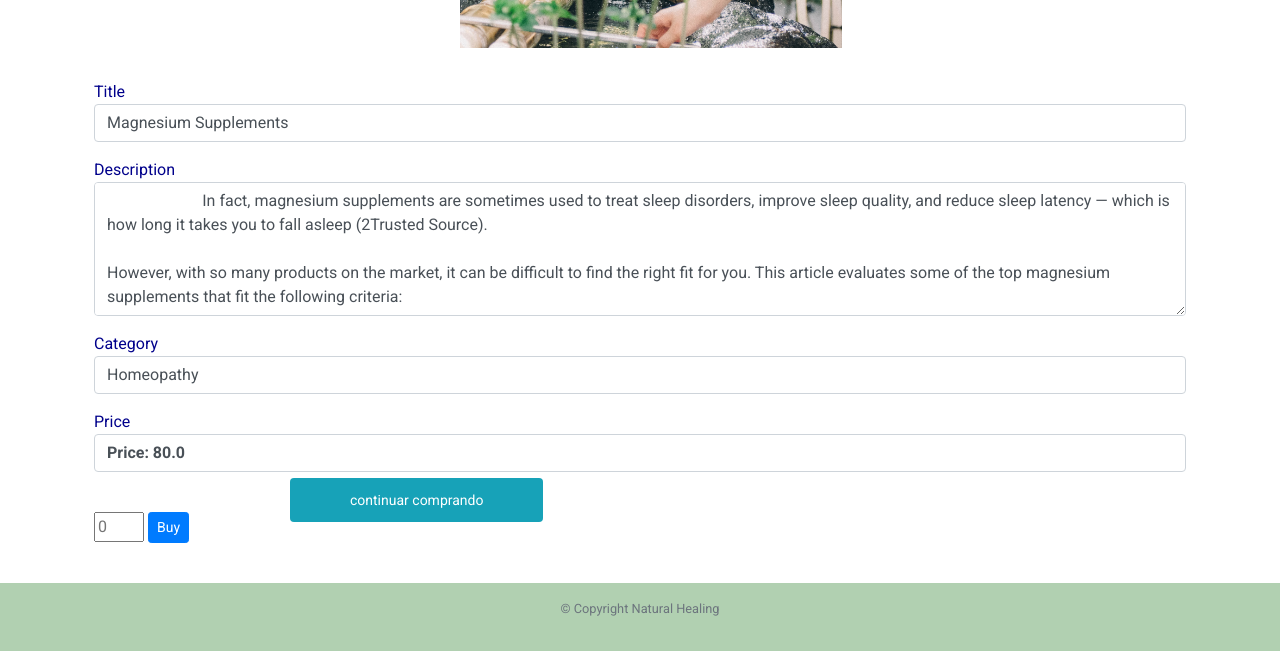
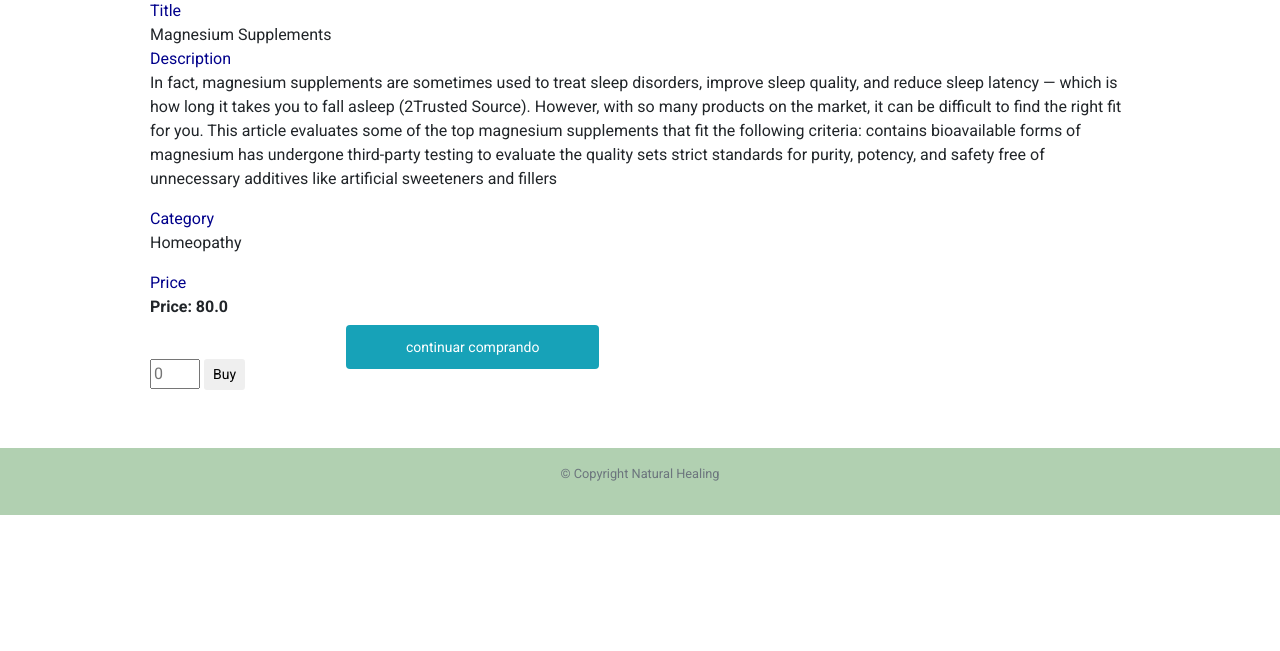
Before and after one commit to TaizAlves/final_project, a Flask app: page /products/2 in a window 1280 px wide. Shown: the part 553-1204 px from the top of the page. After the commit the page ends 1068 px from the top, so only its background shows below. Run offline with Flask 2, Linux system fonts and the light colour scheme; data comes from the database, SQL or seed files in the repository; both versions use the stored data as it was after the commit; some libraries are stand-ins or nearby versions.

Commit message:
update quantity show: indisponivel

```diff
--- a/app.py
+++ b/app.py
@@ -326,6 +326,7 @@ def allproducts():
         #user_id = [session["user_id"]]
         #print(user_id)
 
+
         cur.execute("SELECT products.img, products.title, products.description, products.price, products.category_id, products.id FROM products LEFT JOIN category ON products.category_id = category_id GROUP BY products.id")
         products = cur.fetchall()
         #print(products)
@@ -351,7 +352,8 @@ def oneProduct(id):
 
         product =cur.fetchall()
 
-        return render_template("product/show.html", product= product)
+
+        return render_template("product/show.html", product= product, quantity= product[0][7])
 
 
     except Exception as error:
@@ -364,7 +366,19 @@ def buy(id):
     """Buy products"""
 
     try:
-        ## insert the transaction info at database
+        ## check for the quantity total
+        productid = [id]
+        cur.execute("SELECT products.quantity FROM products WHERE id = (?)", productid)
+        tot = cur.fetchall()
+        total = tot[0][0]
+        print(total)
+
+        # UPDATE quantity
+        updated_quantity = total - int(request.form['quantity'])
+
+        cur.execute("UPDATE products SET quantity = (?) WHERE id =(?)", (updated_quantity,id))
+
+
 
         user_id = session["user_id"]
         product_id = request.form['product_id']
--- a/static/styles.css
+++ b/static/styles.css
@@ -284,3 +284,20 @@ div.button-product button.btn.btn-sm.btn-success{
 
 
 }
+
+.fields {
+    display: grid;
+    grid-template-columns: 1fr ;
+    align-items: center;
+    grid-gap: 24px;
+    padding: 10px 32px;
+    margin: 24px;
+
+}
+
+img.img-oneproduct{
+
+    width: 45%;
+    height: 80%;
+    object-fit: contain;
+}
--- a/templates/product/show.html
+++ b/templates/product/show.html
@@ -6,29 +6,27 @@
 
 {% block main %}
 
-    <div >
-        <img class="img-fluid" alt="Responsive image" src="{{product[0][1]}}" >
+<section class="card_container ">
+    <div class="fields">
 
-    </div>
+        <div class="prod_item">
 
-    <div class="form-group">
+            <div class="card-img-top">
+                <img class = "img-oneproduct" src="{{product[0][1]}}" alt="">
+            </div>
+            <div class="sub">
 
-        <div class="form-group">
             <div class= "show">Title</div>
-            <div class="form-control">{{product[0][2]}}</div>
-        </div>
-        <div class="form-group">
-            <div class="show">Description</div>
-            <textarea class="form-control" name="description"
-            rows="5" cols="33">
-            {{product[0][3]}}
-            </textarea>
-        </div>
+            <p class="card-text">{{product[0][2]}}</div>
 
 
-        <div class="form-group">
+            <div class="show">Description</div>
+            <p class="card-text"> {{product[0][3]}}</p>
+
+
+
             <div class= "show">Category</div>
-            <div class="form-control">
+
 
                 <p id="categ" value="{{product[0][5]}}" >
                     {% if product[0][5]== 1%}
@@ -47,24 +45,28 @@
                     <span>Homeopathy</span>
                     {%endif%}
                 </p>
-            </div>
-        </div>
 
-        <div class="form-group">
+
+
             <div class= "show">Price</div>
-            <div class="form-control"><strong>Price: {{product[0][6]}}</strong> </div>
-        </div>
+            <p class="card-text"><strong>Price: {{product[0][6]}}</strong> </p>
+
 
 
         <a class="button-see" href="/products">continuar comprando</a>
-
-        <form action="/products/{{product[0][0]}}" method="post">
-            <input type="hidden" name="product_id" value="{{product[0][0]}}"/>
-            <input type="number" name="quantity" min="1" placeholder="0" style="width: 50px" required />
-            <button class="btn btn-sm btn-primary" type="submit">Buy</button>
-        </form>
-
-
+        {% if quantity > 0 %}
+            <form action="/products/{{product[0][0]}}" method="post">
+                <input type="hidden" name="product_id" value="{{product[0][0]}}"/>
+                <input type="number" name="quantity" min="1" placeholder="0" style="width: 50px" required />
+                <button class="btn btn-sm btn-sucess" type="submit">Buy</button>
+            </form>
+        {% else %}
+            <div class= "show">Quantity</div>
+            <p class="card-text"><strong>Produto Indisponivel</strong> </p>
+        {%endif%}
+    </div>
+</div>
+</section>
         <script >
             const buy= document.querySelector(".btn.btn-sm.btn-sucess")
             buy.addEventListener("submit", function(event){
```
Also changed, not shown: healings.db.
